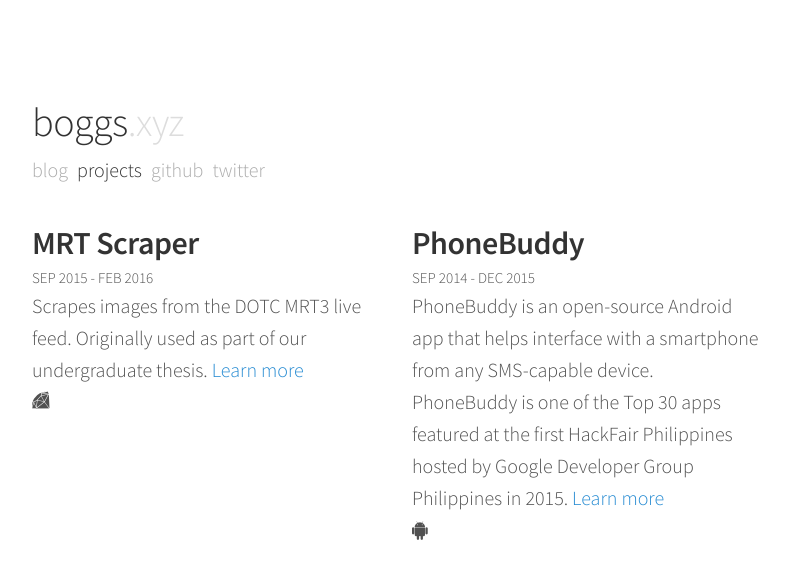
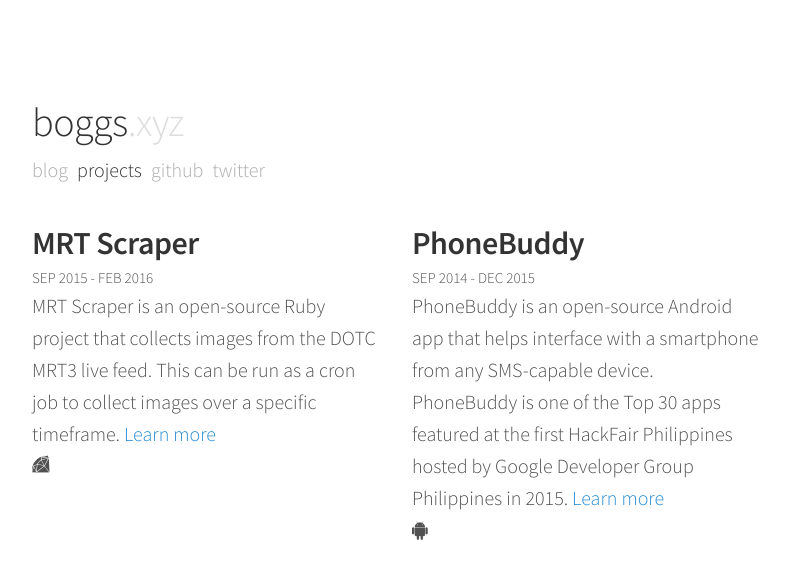
Before and after one commit to b-ggs/b-ggs.github.io, a Jekyll site: the page built from projects/index.html, in a window 1280 px wide. Shown: the top 579 px of the page, without its empty margins (243-1032 px from the left). Built offline with Jekyll 4.4.1, drawn with Linux system fonts in a browser that asks for light colours; nearby versions of some CDN libraries.

Commit message:
Change scraper description

```diff
--- a/_data/projects.yml
+++ b/_data/projects.yml
@@ -1,7 +1,7 @@
 # Projects
 - name: MRT Scraper
   url: http://boggs.xyz/mrt-scraper/
-  write_up: "Scrapes images from the DOTC MRT3 live feed. Originally used as part of our undergraduate thesis."
+  write_up: "MRT Scraper is an open-source Ruby project that collects images from the DOTC MRT3 live feed. This can be run as a cron job to collect images over a specific timeframe."
   duration: "Sep 2015 - Feb 2016"
   stack:
     - icon-ruby
```
